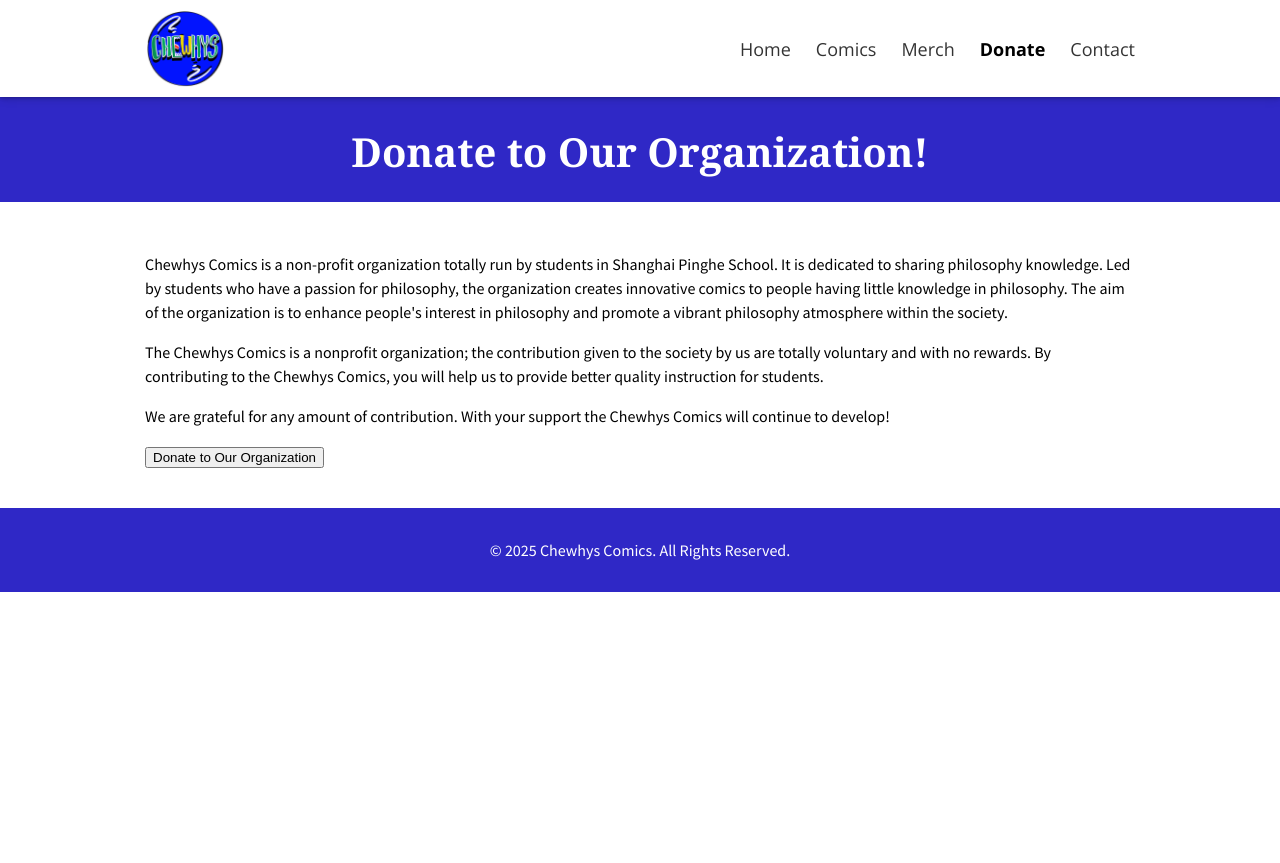
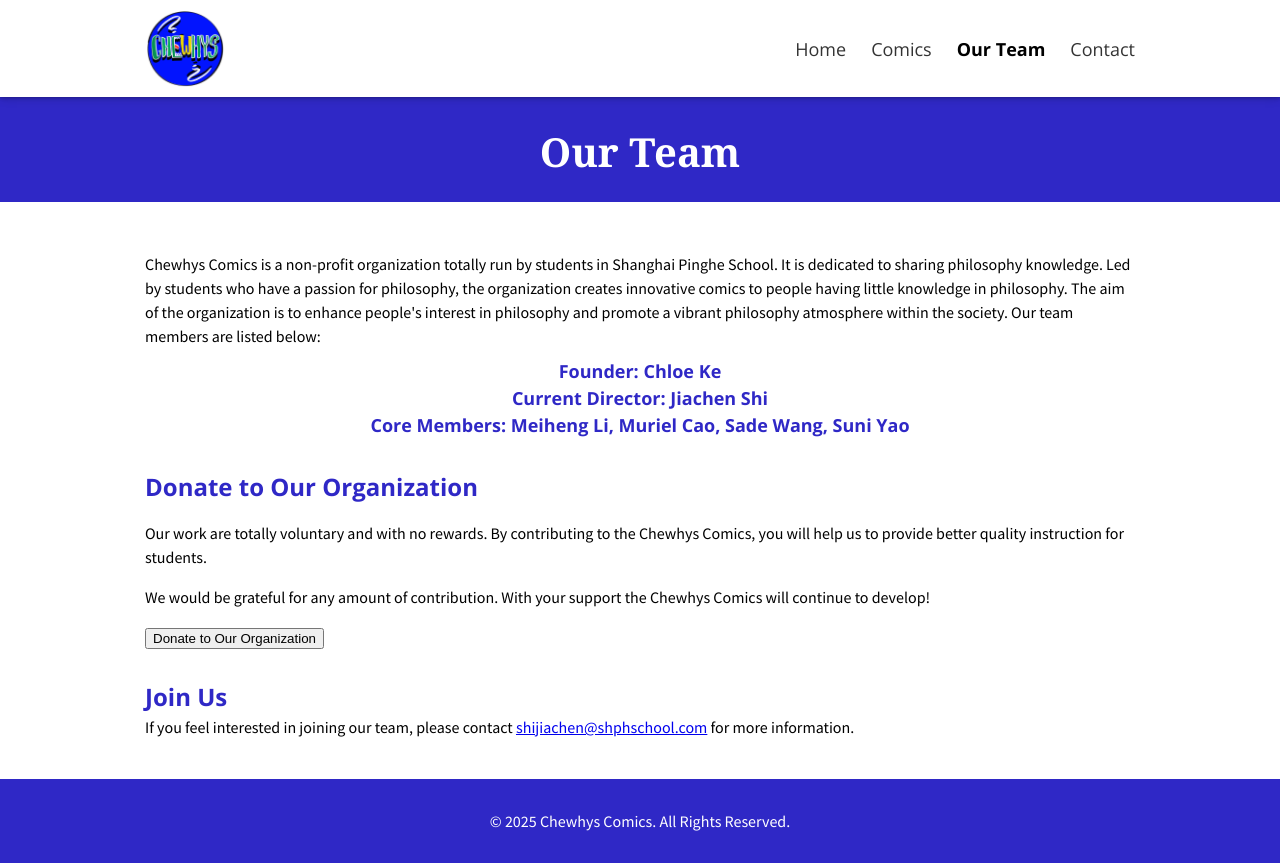
Before and after one commit to Chewhys-Comics/chewhys-comics.github.io, a plain HTML site: page team.html in a window 1280 px wide. Before the commit the page ends 800 px from the top, so only its background shows below. Drawn offline with nearby package versions, Linux system fonts and the light colour scheme.

```diff
--- a/menu.html
+++ b/menu.html
@@ -12,7 +12,6 @@
       <div class="menu-items flex-row-center flex-item">
         <a href="index.html" class="menu-index">Home</a>
         <a href="comics.html" class="menu-comics">Comics</a>
-        <a href="merch.html" class="menu-merch">Merch</a>
         <!-- <div class="dropdown">
           <a class="dropbtn menu-resources" href="resources.html">Resources<i class="fas fa-caret-down"></i></a>
           <div class="dropdown-content">
@@ -21,7 +20,7 @@
             <a href="resources.html#psets">Problem Sets and Exercises</a>
           </div>
          </div> -->
-         <a href="donate.html" class="menu-donate">Donate</a>
+         <a href="team.html" class="menu-team">Our Team</a>
          <a href="contact.html" class="menu-contact">Contact</a>
       </div>
     </div>
--- a/donate.html
+++ b/team.html
@@ -1,7 +1,7 @@
 <!DOCTYPE html>
 <html>
   <head>
-    <title>Donate to Chewhys</title>
+    <title>Our Team</title>
     <link rel="Bookmark" href="img/transparent_logo.png" />
     <link rel="shortcut icon" href="img/logo.ico" type="image/x-icon" />
     <link rel="icon" href="img/logo.ico" type="image/x-icon" />
@@ -52,7 +52,7 @@
     <script src="js/menu.js"></script>
     <script src="js/footer.js"></script>
     <style>
-      .menu-donate {
+      .menu-team {
         color: rgb(0, 0, 0) !important;
         opacity: 1 !important;
         font-weight: 700 !important;
@@ -70,7 +70,7 @@
         >
           <div class="flex-row">
             <div class="flex-item flex-column">
-              <h1 class="add-top-margin-small">Donate to Our Organization!</h1>
+              <h1 class="add-top-margin-small">Our Team</h1>
             </div>
           </div>
         </div>
@@ -86,22 +86,27 @@
                 philosophy, the organization creates innovative comics to people
                 having little knowledge in philosophy. The aim of the
                 organization is to enhance people's interest in philosophy and
-                promote a vibrant philosophy atmosphere within the society.
-              </p>
-
+                promote a vibrant philosophy atmosphere within the society. Our team members are listed below:
+              <h3 style="text-align: center;">
+                Founder: Chloe Ke
+                <br>
+                Current Director: Jiachen Shi
+                <br>
+                Core Members: Meiheng Li, Muriel Cao, Sade Wang, Suni Yao
+              </h3>
+              <h2>Donate to Our Organization</h2>
               <p>
-                The Chewhys Comics is a nonprofit organization; the contribution
-                given to the society by us are totally voluntary and with no
+                Our work are totally voluntary and with no
                 rewards. By contributing to the Chewhys Comics, you will help us
                 to provide better quality instruction for students.
               </p>
-
               <p>
-                We are grateful for any amount of contribution. With your
+                We would be grateful for any amount of contribution. With your
                 support the Chewhys Comics will continue to develop!
               </p>
-
               <button type="subscribe">Donate to Our Organization</button>
+              <h2>Join Us</h2>
+              If you feel interested in joining our team, please contact <a href="mailto:shijiachen@shphschool.com">shijiachen@shphschool.com</a> for more information.
             </div>
           </div>
         </div>
```
Also changed, not shown: contact-footer.html (+1 -1 lines), index.html (+0 -12 lines).
